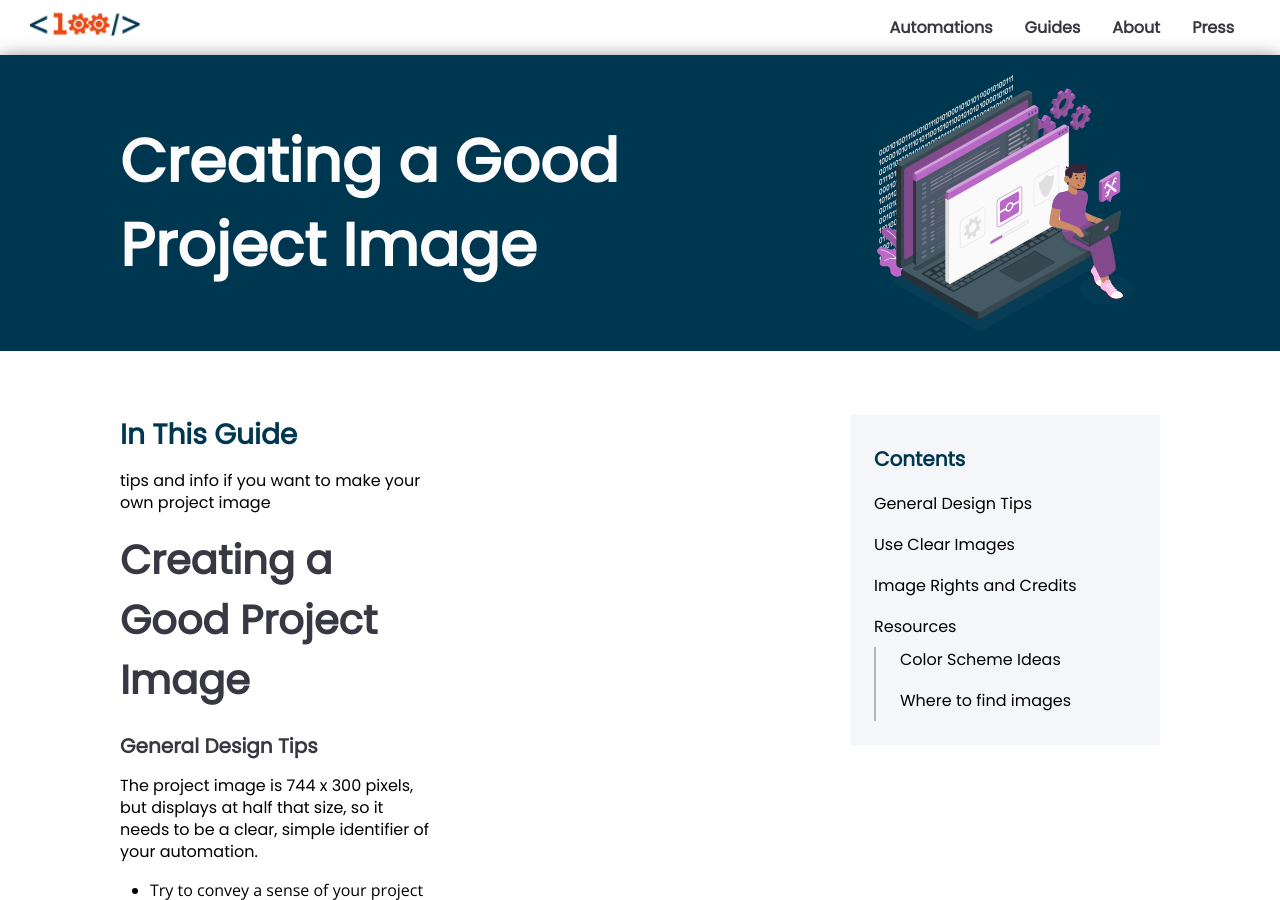
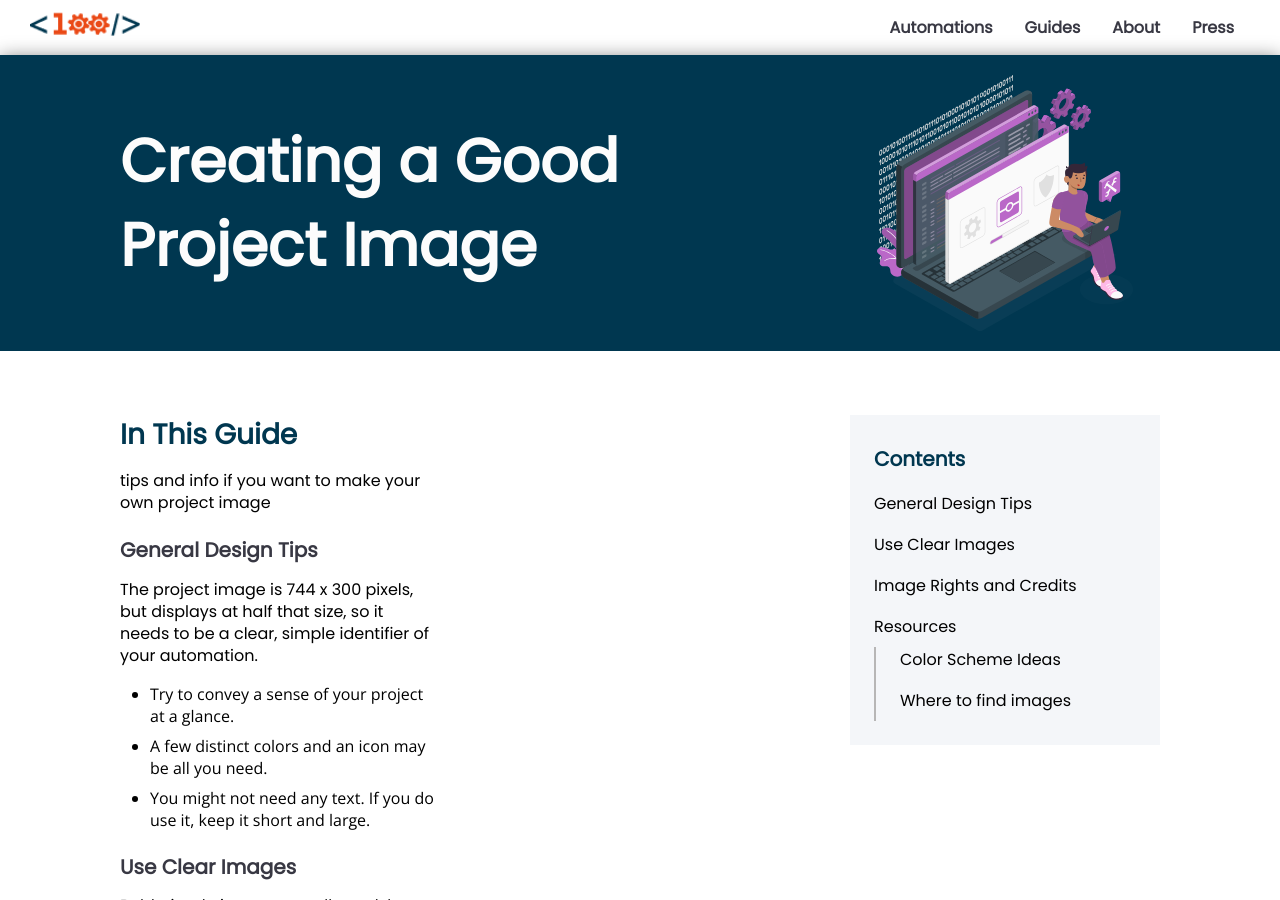
Before and after one commit to 100Automations/Website, a Jekyll site: the page built from _guides/creating-good-project-images.md, in a window 1280 px wide and 900 px high. Built offline with Jekyll 4.4.1, drawn with Linux system fonts in a browser that asks for light colours.

Commit message:
removed repeated page title

```diff
--- a/_guides/creating-good-project-images.md
+++ b/_guides/creating-good-project-images.md
@@ -5,8 +5,6 @@ status:
 display: true
 category: 3
 ---
-
-# Creating a Good Project Image
 
 
 ## General Design Tips
```
